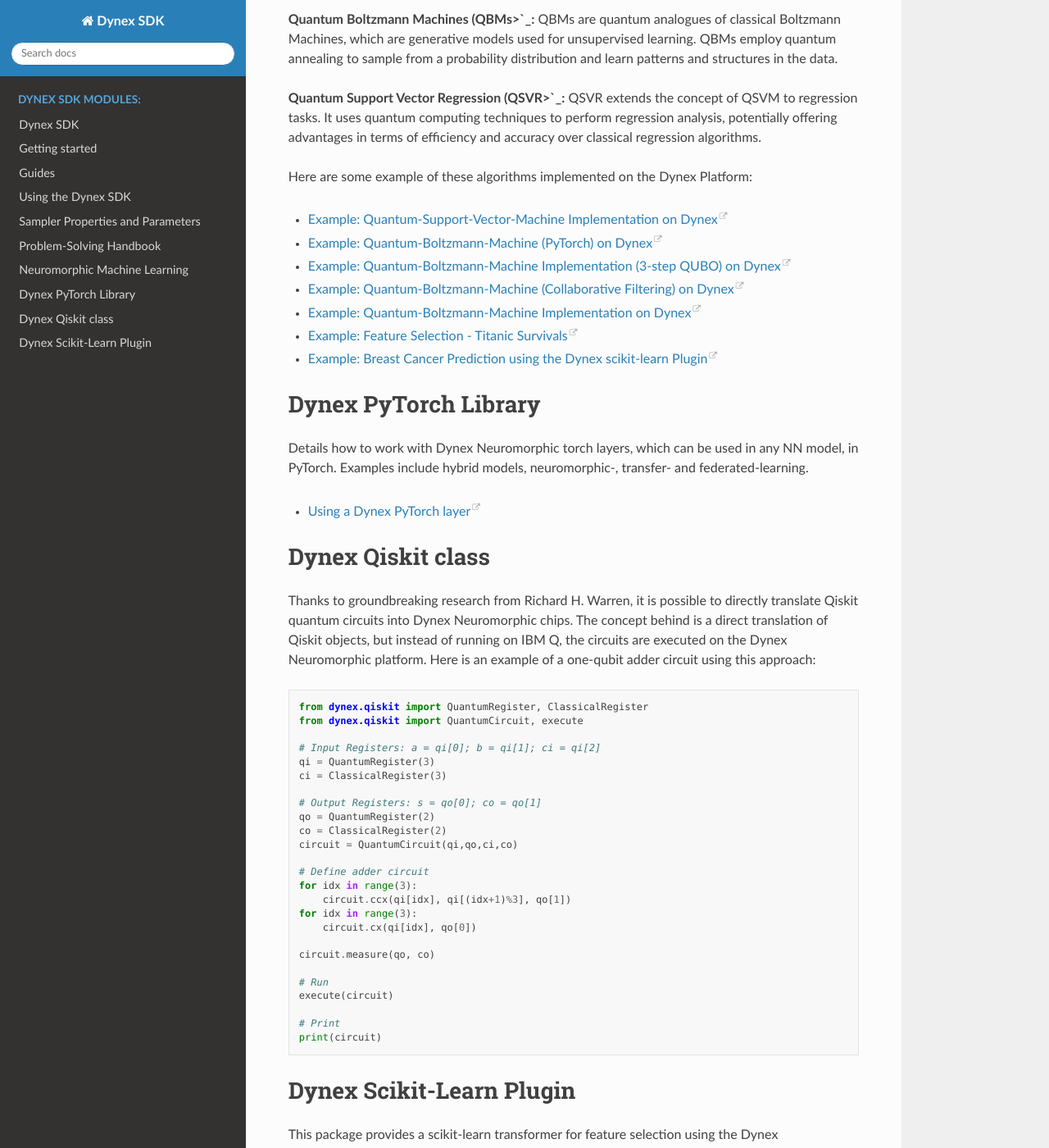
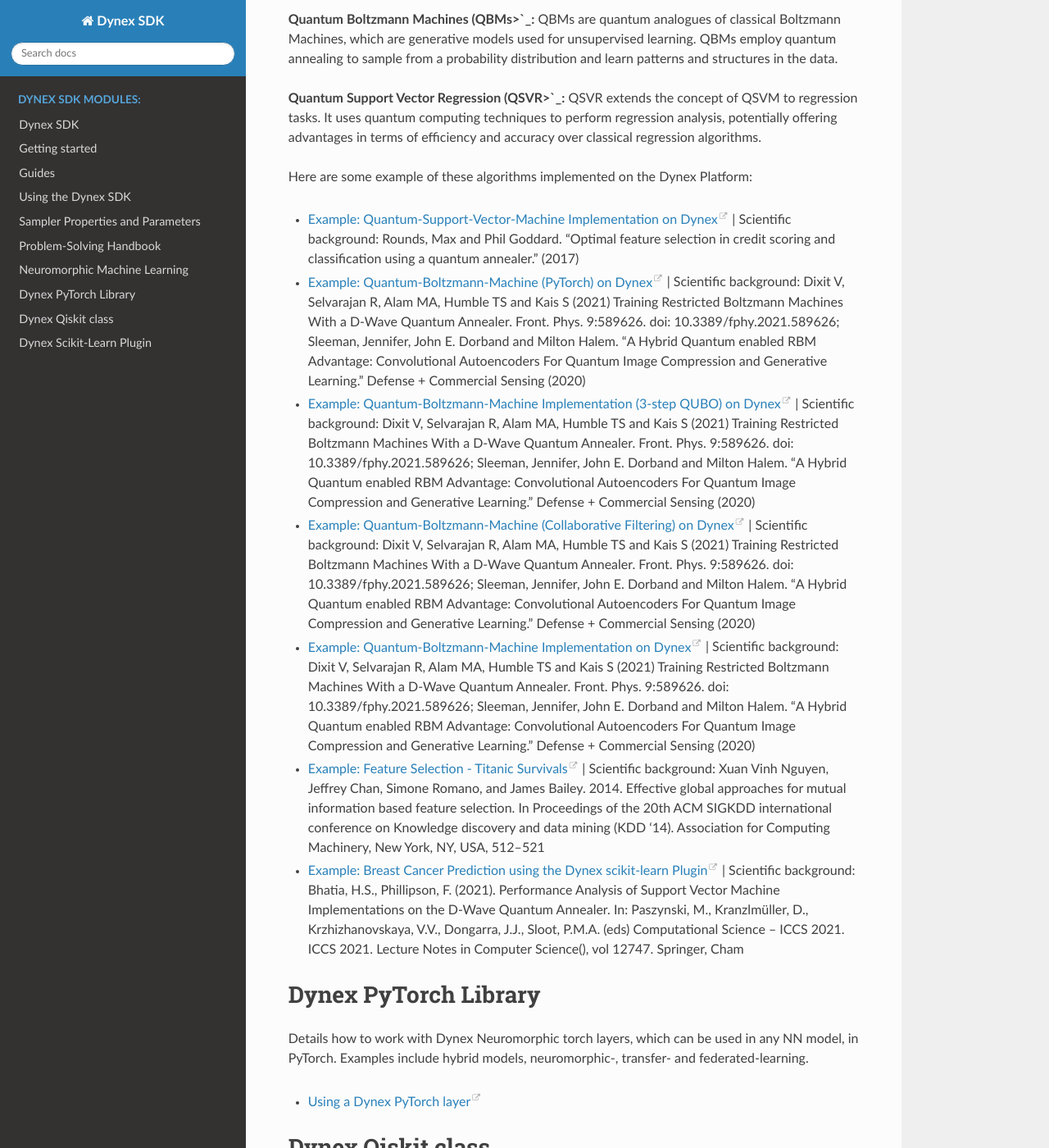
Before and after one commit to dynexcoin/DynexSDK, a Sphinx documentation site: the page built from docs/index.rst, in a window 1280 px wide and 1400 px high, scrolled down 2791 px. Shown: the whole window at 82% size. Built offline with Sphinx 7.4.7 and the Read the Docs theme 2.0.0, drawn with Linux system fonts in a browser that asks for light colours.

Commit message:
Add files via upload

```diff
--- a/docs/index.rst
+++ b/docs/index.rst
@@ -84,13 +84,13 @@
 
 Here are some example of these algorithms implemented on the Dynex Platform:
 
-- `Example: Quantum-Support-Vector-Machine Implementation on Dynex <https://github.com/dynexcoin/DynexSDK/blob/main/example_support_vector_machine.ipynb>`_
-- `Example: Quantum-Boltzmann-Machine (PyTorch) on Dynex <https://github.com/dynexcoin/DynexSDK/blob/main/example_neuromorphic_torch_layers%20(1).ipynb>`_
-- `Example: Quantum-Boltzmann-Machine Implementation (3-step QUBO) on Dynex <https://github.com/dynexcoin/DynexSDK/blob/main/Dynex-Full-QRBM.ipynb>`_
-- `Example: Quantum-Boltzmann-Machine (Collaborative Filtering) on Dynex <https://github.com/dynexcoin/DynexSDK/blob/main/example_collaborative_filtering_CFQIRBM.ipynb>`_
-- `Example: Quantum-Boltzmann-Machine Implementation on Dynex <https://github.com/dynexcoin/DynexSDK/blob/main/example_quantum_boltzmann_machine_QBM.ipynb>`_
-- `Example: Feature Selection - Titanic Survivals <https://github.com/dynexcoin/DynexSDK/blob/main/example_feature_selection_titanic_survivals.ipynb>`_
-- `Example: Breast Cancer Prediction using the Dynex scikit-learn Plugin <https://github.com/dynexcoin/DynexSDK/blob/main/Dynex%20Scikit-Learn%20Plugin.ipynb>`_
+- `Example: Quantum-Support-Vector-Machine Implementation on Dynex <https://github.com/dynexcoin/DynexSDK/blob/main/example_support_vector_machine.ipynb>`_ | Scientific background: Rounds, Max and Phil Goddard. “Optimal feature selection in credit scoring and classification using a quantum annealer.” (2017)
+- `Example: Quantum-Boltzmann-Machine (PyTorch) on Dynex <https://github.com/dynexcoin/DynexSDK/blob/main/example_neuromorphic_torch_layers%20(1).ipynb>`_ | Scientific background: Dixit V, Selvarajan R, Alam MA, Humble TS and Kais S (2021) Training Restricted Boltzmann Machines With a D-Wave Quantum Annealer. Front. Phys. 9:589626. doi: 10.3389/fphy.2021.589626; Sleeman, Jennifer, John E. Dorband and Milton Halem. “A Hybrid Quantum enabled RBM Advantage: Convolutional Autoencoders For Quantum Image Compression and Generative Learning.” Defense + Commercial Sensing (2020)
+- `Example: Quantum-Boltzmann-Machine Implementation (3-step QUBO) on Dynex <https://github.com/dynexcoin/DynexSDK/blob/main/Dynex-Full-QRBM.ipynb>`_ | Scientific background: Dixit V, Selvarajan R, Alam MA, Humble TS and Kais S (2021) Training Restricted Boltzmann Machines With a D-Wave Quantum Annealer. Front. Phys. 9:589626. doi: 10.3389/fphy.2021.589626; Sleeman, Jennifer, John E. Dorband and Milton Halem. “A Hybrid Quantum enabled RBM Advantage: Convolutional Autoencoders For Quantum Image Compression and Generative Learning.” Defense + Commercial Sensing (2020)
+- `Example: Quantum-Boltzmann-Machine (Collaborative Filtering) on Dynex <https://github.com/dynexcoin/DynexSDK/blob/main/example_collaborative_filtering_CFQIRBM.ipynb>`_ | Scientific background: Dixit V, Selvarajan R, Alam MA, Humble TS and Kais S (2021) Training Restricted Boltzmann Machines With a D-Wave Quantum Annealer. Front. Phys. 9:589626. doi: 10.3389/fphy.2021.589626; Sleeman, Jennifer, John E. Dorband and Milton Halem. “A Hybrid Quantum enabled RBM Advantage: Convolutional Autoencoders For Quantum Image Compression and Generative Learning.” Defense + Commercial Sensing (2020)
+- `Example: Quantum-Boltzmann-Machine Implementation on Dynex <https://github.com/dynexcoin/DynexSDK/blob/main/example_quantum_boltzmann_machine_QBM.ipynb>`_ | Scientific background: Dixit V, Selvarajan R, Alam MA, Humble TS and Kais S (2021) Training Restricted Boltzmann Machines With a D-Wave Quantum Annealer. Front. Phys. 9:589626. doi: 10.3389/fphy.2021.589626; Sleeman, Jennifer, John E. Dorband and Milton Halem. “A Hybrid Quantum enabled RBM Advantage: Convolutional Autoencoders For Quantum Image Compression and Generative Learning.” Defense + Commercial Sensing (2020)
+- `Example: Feature Selection - Titanic Survivals <https://github.com/dynexcoin/DynexSDK/blob/main/example_feature_selection_titanic_survivals.ipynb>`_  | Scientific background: Xuan Vinh Nguyen, Jeffrey Chan, Simone Romano, and James Bailey. 2014. Effective global approaches for mutual information based feature selection. In Proceedings of the 20th ACM SIGKDD international conference on Knowledge discovery and data mining (KDD '14). Association for Computing Machinery, New York, NY, USA, 512–521
+- `Example: Breast Cancer Prediction using the Dynex scikit-learn Plugin <https://github.com/dynexcoin/DynexSDK/blob/main/Dynex%20Scikit-Learn%20Plugin.ipynb>`_ | Scientific background: Bhatia, H.S., Phillipson, F. (2021). Performance Analysis of Support Vector Machine Implementations on the D-Wave Quantum Annealer. In: Paszynski, M., Kranzlmüller, D., Krzhizhanovskaya, V.V., Dongarra, J.J., Sloot, P.M.A. (eds) Computational Science – ICCS 2021. ICCS 2021. Lecture Notes in Computer Science(), vol 12747. Springer, Cham
 
 
 Dynex PyTorch Library
```
